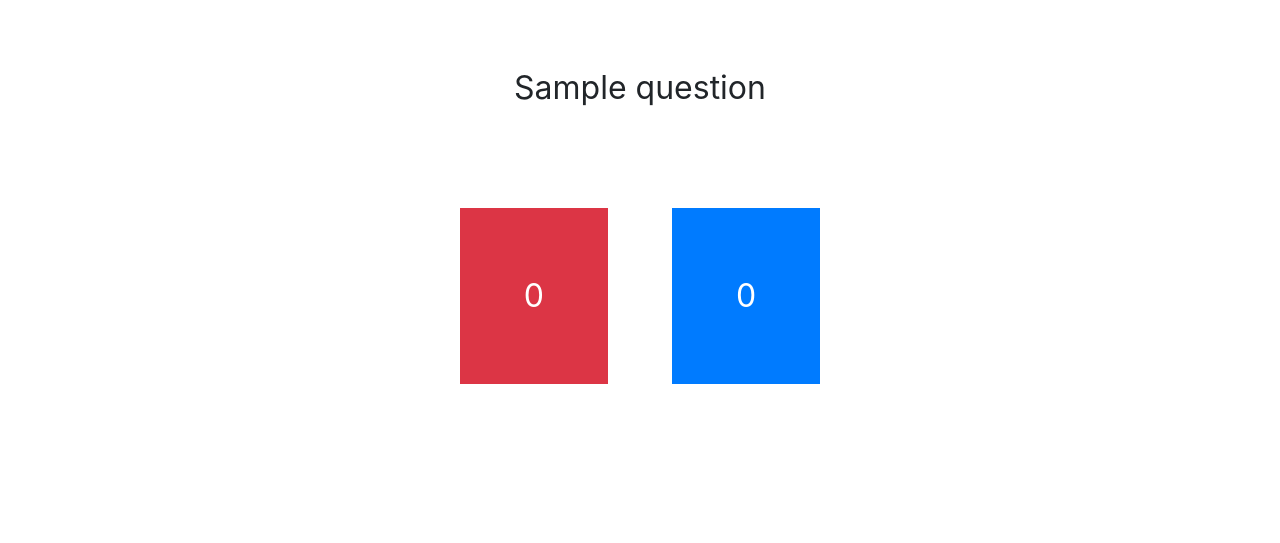
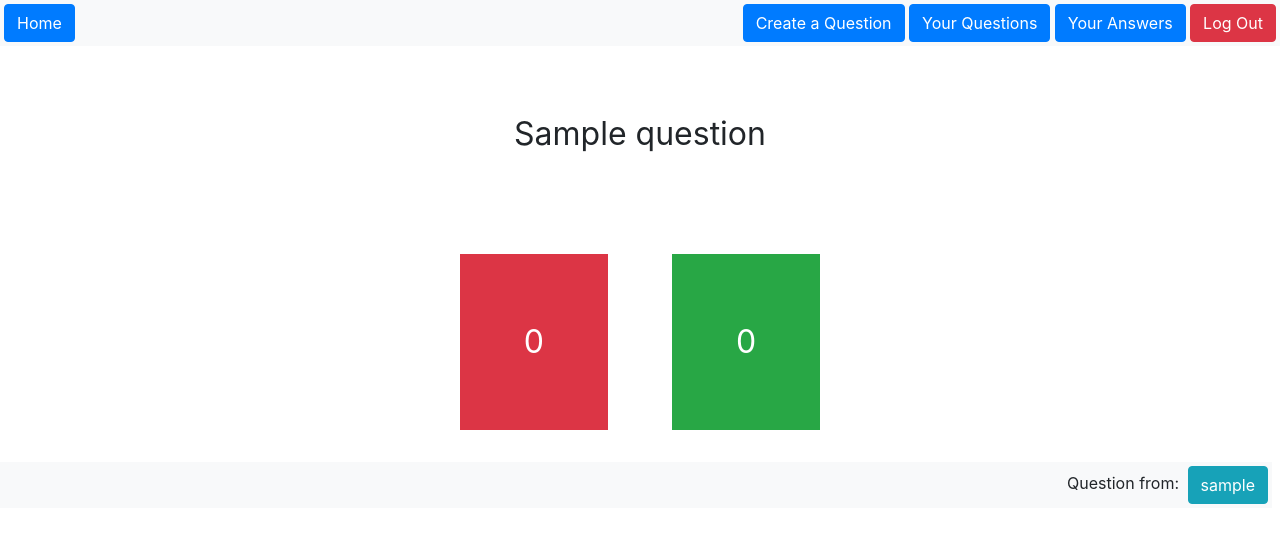
Before and after one commit to jprpic/web-projekt, a PHP site: page /question.php?questionID=1 in a window 1280 px wide. Shown: the top 543 px of the page. Run offline with PHP 8.4, Linux system fonts and the light colour scheme; the visitor is signed in with stand-in values (Sample User, id 1); tables that the repository leaves empty or names only in its code hold one stand-in row (values such as "Sample post").

Commit message:
Navigation

```diff
--- a/php/managers/account-manager.php
+++ b/php/managers/account-manager.php
@@ -118,6 +118,13 @@ class AccountManager{
             return '';
         }
     }
+
+    public function getUsername($userID){
+        $username = $this->conn->prepare("SELECT username FROM Users WHERE id = :userID");
+        $username->execute([':userID'=>$userID]);
+        $username = $username->fetch(PDO::FETCH_ASSOC);
+        return $username['username'];
+    }
 }
 
 ?>
--- a/php/managers/question-manager.php
+++ b/php/managers/question-manager.php
@@ -143,6 +143,18 @@ class QuestionManager{
 
         return $question['question'];
     }
+
+    public function getOwner($questionID){
+        $sql = <<<EOSQL
+            SELECT userID from Questions where id = :questionID
+        EOSQL;
+
+        $question = $this->conn->prepare($sql);
+        $question->execute([':questionID' => $questionID]);
+        $question = $question->fetch(PDO::FETCH_ASSOC);
+
+        return $question['userID'];
+    }
 }
 
 ?>
--- a/php/question.php
+++ b/php/question.php
@@ -7,11 +7,15 @@ if(!isset($_SESSION['userID'])){
 require_once('./dbconfig.php');
 require_once('./managers/question-manager.php');
 require_once('./managers/answer-manager.php');
+require_once('./managers/account-manager.php');
 
 $conn = DBConfig::getConnection();
 $questionManager = new QuestionManager($conn);
 $answerManager = new AnswerManager($conn);
+$accountManager = new AccountManager($conn);
 $questionID = $_GET['questionID'];
+$questionOwnerID = $questionManager->getOwner($questionID);
+$questionOwner = $accountManager->getUsername($questionOwnerID);
 
 $question = $questionManager->getQuestion($questionID);
 $answerCount = $answerManager->countAnswers($questionID);
@@ -26,6 +30,16 @@ $answerCount = $answerManager->countAnswers($questionID);
 </head>
 
 <body>
+    <section class="d-flex justify-content-between bg-light text-right">
+        <a href="./index.php"><button class="btn btn-primary text-white" style="margin:4px;">Home</button></a>
+        <form action="" method="POST" style="margin:4px;">
+            <input type="submit" name="createquestion" value="Create a Question" class="btn btn-primary text-white">
+            <input type="submit" name="userquestions" value="Your Questions" class="btn btn-primary text-white">
+            <input type="submit" name="useranswers" value="Your Answers" class="btn btn-primary text-white">
+            <input type="submit" name="logout" value="Log Out" class="btn btn-danger text-white">
+        </form>
+    </section>
+
     <div class="text-center" style="padding: 64px;font-size: 32px;">
         <?= $question; ?>
     </div>
@@ -33,11 +47,20 @@ $answerCount = $answerManager->countAnswers($questionID);
         <div class="text-left bg-danger text-white" style="padding: 64px;font-size: 32px;margin:32px;">
             <?= $answerCount['no']; ?>
         </div>
-        <div class="text-right bg-primary text-white" style="padding: 64px;font-size: 32px;margin:32px;">
+        <div class="text-right bg-success text-white" style="padding: 64px;font-size: 32px;margin:32px;">
             <?= $answerCount['yes']; ?>
         </div>
     </div>
 
+    <section class="bg-light text-right" style="margin:0px 8px 0px 0px;">
+        <form action="./user.php" method="get">
+            <div style="display: inline;">Question from: </div>
+            <button type="submit" class="btn btn-info text-white" style="margin:4px;" name="userID" value=<?= $questionOwnerID; ?>><?= $questionOwner; ?></button>
+        </form>
+    </section>
+
+
+
 </body>
 
 </html>
```
Also changed, not shown: php/create-question.php (+26 -1 lines), php/user-answers.php (+25 -0 lines), php/user-questions.php (+25 -0 lines).
